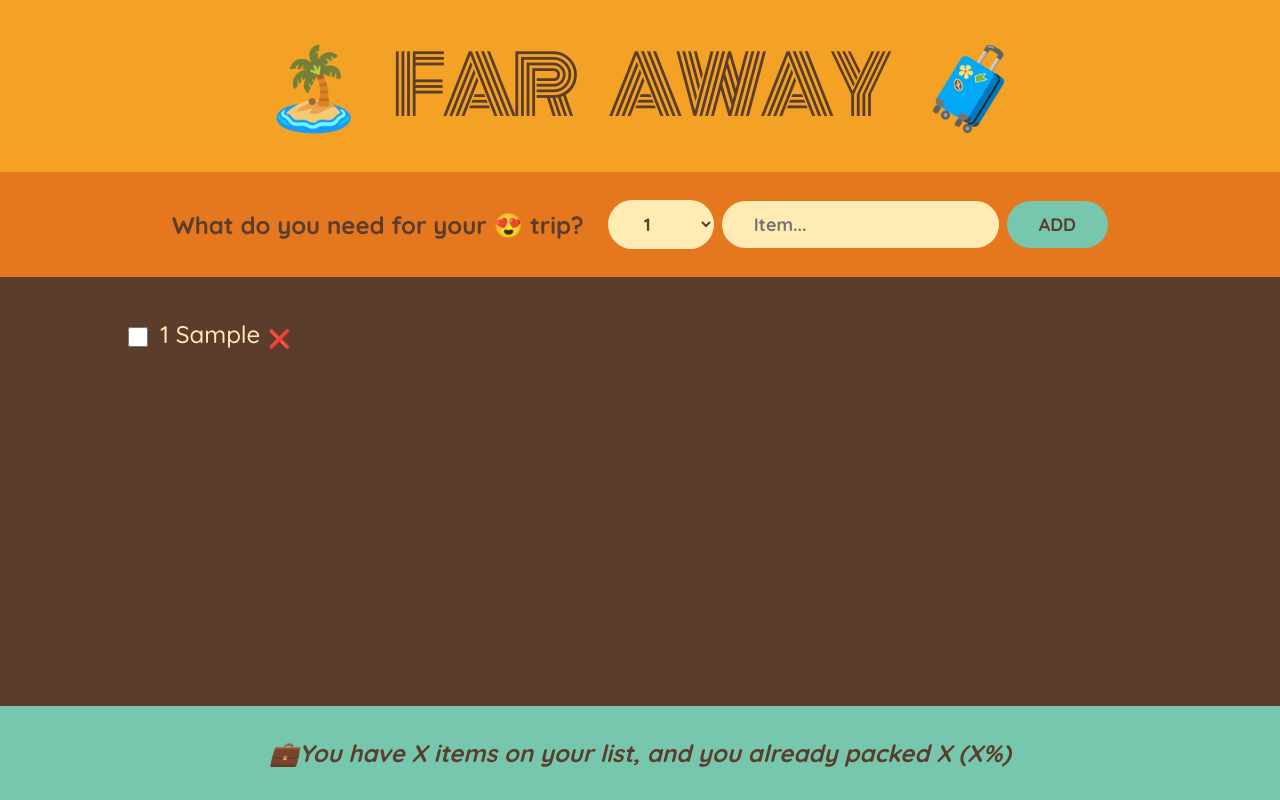
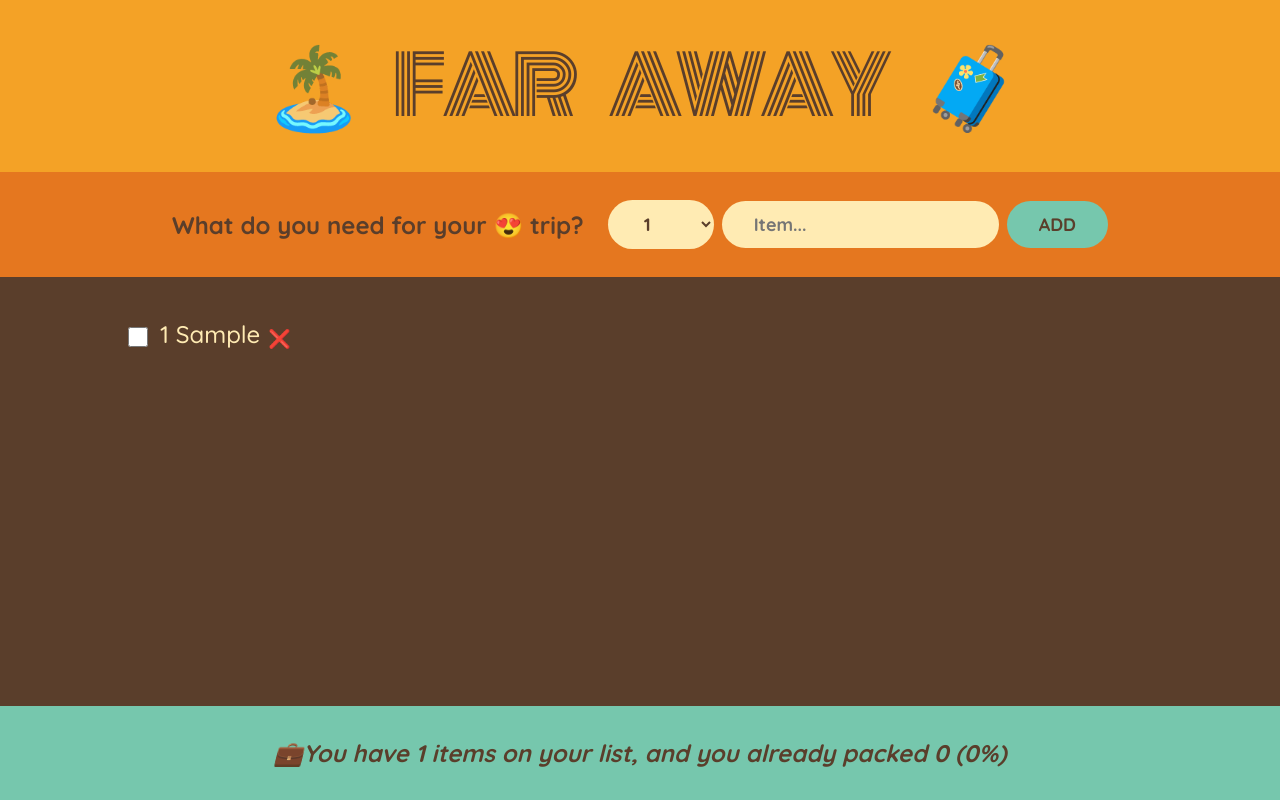
Before and after one commit to duylesales/ReactBasic-TraveList-InteractiveComponent-Use-State-Events-Forms-Intruct-By-JonasSchmedtnann-Udemy, a React (Create React App) app: page / in a window 1280 px wide. Both pictures are taken after typing "Sample" into the empty fields and a click on the button "ADD". Built offline with nearby package versions, Linux system fonts and the light colour scheme.

Commit message:
Calc Statistics as Derived State

```diff
--- a/src/App.js
+++ b/src/App.js
@@ -28,7 +28,7 @@
         onDeleteItem={handleDeleteItem}
         onToggleItem={handleToggleItem}
       />
-      <Stats />
+      <Stats items={items} />
     </div>
   );
 }
@@ -47,8 +47,6 @@
     if (!description) return;
 
     const newItem = { description, quantity, packed: false, id: Date.now() };
-
-    console.log("🚀 ~ file: App.js:33 ~ handleSubmit ~ newItem:", newItem);
 
     onAddItems(newItem);
 
@@ -109,10 +107,25 @@
   );
 }
 
-function Stats() {
+function Stats({ items }) {
+  if (!items.length)
+    return (
+      <p className="stats">
+        <em>Starting adding some items to your packing list 🚀 </em>
+      </p>
+    );
+
+  const numItems = items.length;
+  const numPacked = items.filter((item) => item.packed).length;
+  const percentage = Math.round((numPacked / numItems) * 100);
   return (
     <footer className="stats">
-      <em>💼You have X items on your list, and you already packed X (X%)</em>
+      <em>
+        {percentage === 100
+          ? "You go everything! Ready to go ✈️"
+          : `💼You have ${numItems} items on your list, and you already packed
+        ${numPacked} (${percentage}%)`}
+      </em>
     </footer>
   );
 }
```
